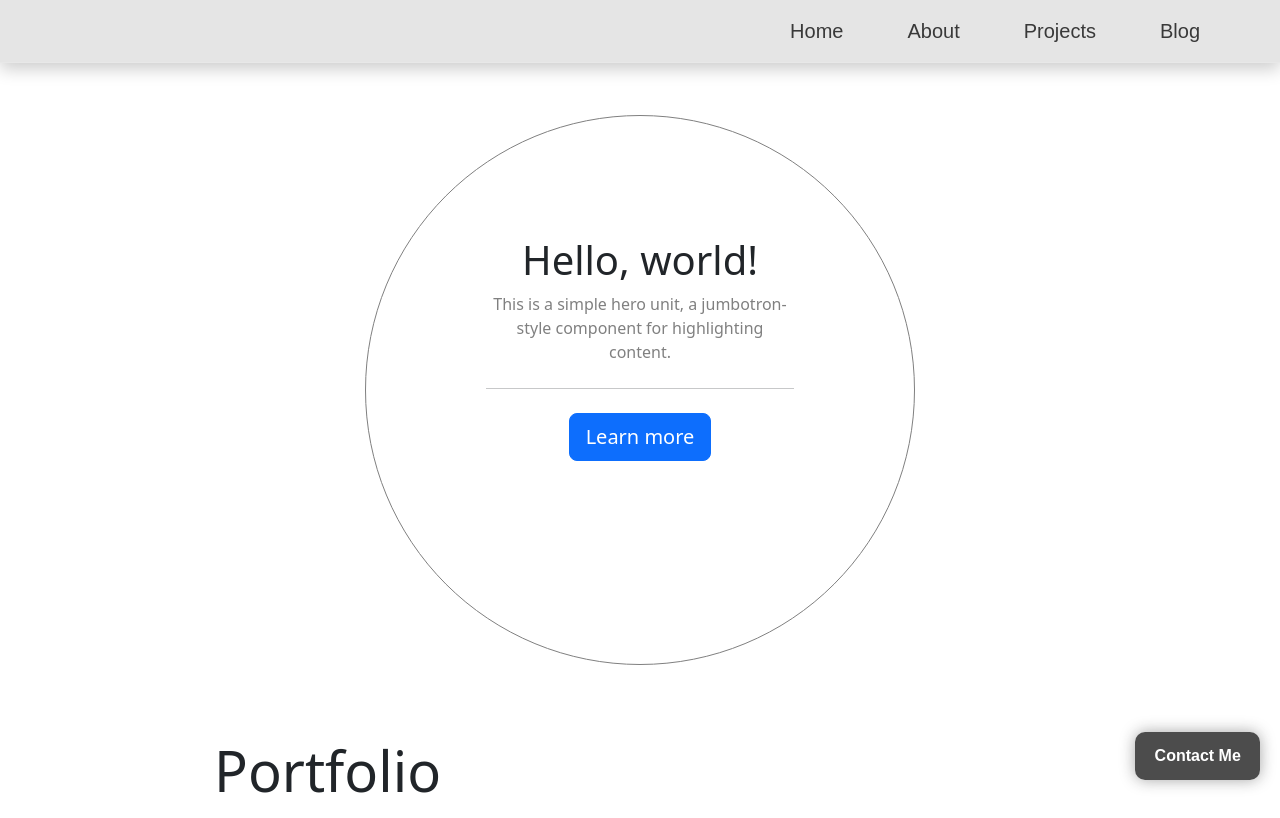
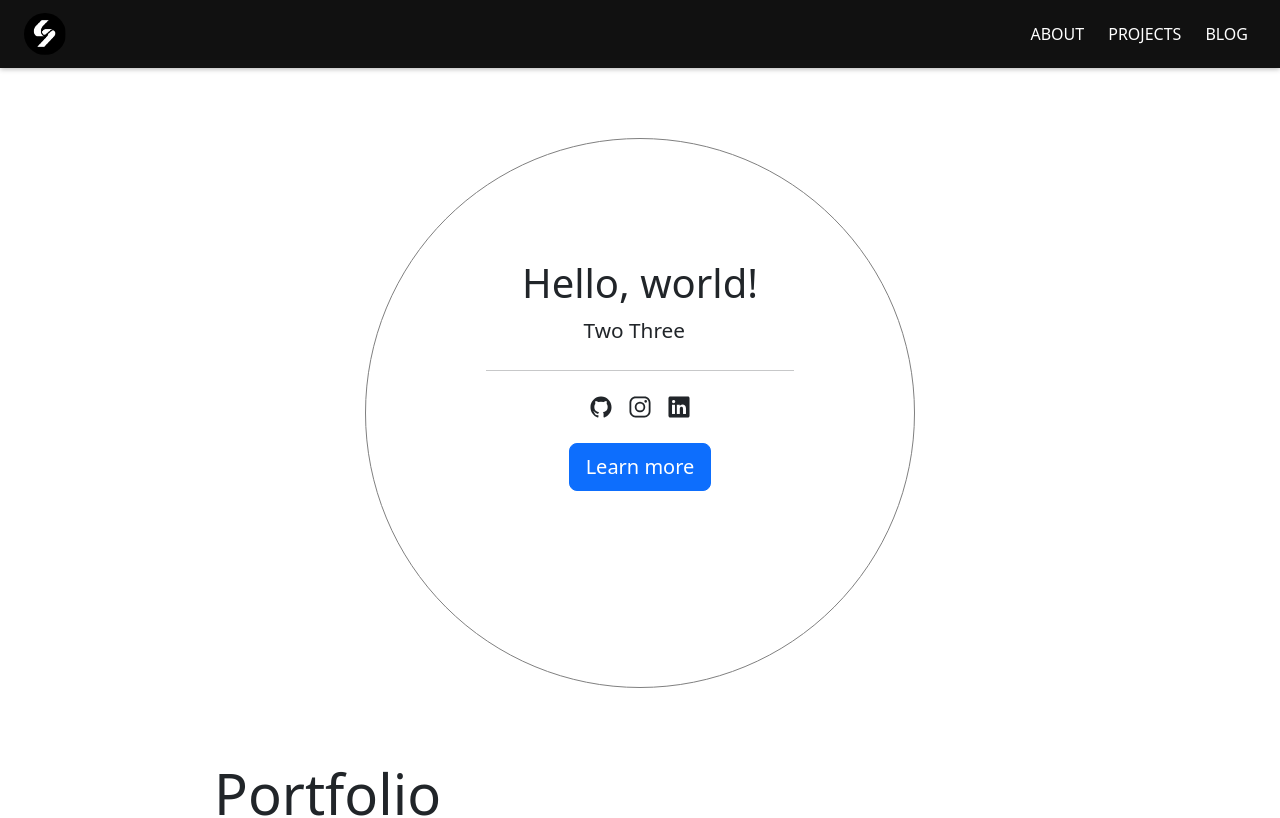
Before and after one commit to SaranshUpadhyay07/PortfolioWebsite, a React (Vite) app: page / in a window 1280 px wide. Shown: the top 818 px of the page. Built offline with nearby package versions, Linux system fonts and the light colour scheme.

Commit message:
navbar design updated

```diff
--- a/package.json
+++ b/package.json
@@ -18,6 +18,7 @@
     "react-dom": "^19.1.0",
     "react-router-dom": "^7.6.3",
     "react-router-hash-link": "^2.4.3",
+    "react-type-animation": "^3.2.0",
     "swiper": "^11.2.8"
   },
   "devDependencies": {
--- a/public/styles.css
+++ b/public/styles.css
@@ -169,41 +169,6 @@ footer a {
 footer a:hover {
   color: #000;
 }
-.navbar-div {
-  background: rgba(4, 4, 4, 0.1) !important;
-  backdrop-filter: blur(5px);
-  -webkit-backdrop-filter: blur(12px);
-  border-bottom: 1px solid rgba(255, 255, 255, 0.1);
-  box-shadow: 0 6px 16px rgba(0, 0, 0, 0.2);
-}
-
-.navbar-nav .nav-link {
-  font-family: 'Orbitron', sans-serif;
-  color: #393939 !important;
-  font-weight: 500;
-  font-size: 1.05rem;
-  position: relative;
-  transition: all 0.3s ease;
-}
-
-.navbar-nav .nav-link::after {
-  content: '';
-  position: absolute;
-  left: 0;
-  bottom: 0;
-  width: 0%;
-  height: 2px;
-  background-color: rgb(35, 35, 35); /* hover color */
-  transition: width 0.3s ease;
-}
-
-.navbar-nav .nav-link:hover::after {
-  width: 100%;
-}
-
-.navbar-nav .nav-link:hover {
-  color: rgb(50, 49, 49) !important;
-}
 
 /* Floating Button */
 .floating-contact {
@@ -228,6 +193,90 @@ footer a:hover {
 
 /* Import Orbitron font */
 @import url('https://fonts.googleapis.com/css2?family=Orbitron:wght@400;600&display=swap');
+
+/* Base Navbar */
+.navbar-div {
+  background-color: #111;
+  position: fixed;
+  top: 0;
+  width: 100%;
+  z-index: 1000;
+  box-shadow: 0 1px 5px rgba(0, 0, 0, 0.3);
+  padding: 0.6rem 1rem;
+}
+
+/* Navbar Brand Icon */
+.navbar-brand img.home-icon {
+  width: 42px;
+  height: 42px;
+  border-radius: 50%;
+  transition: transform 0.3s ease;
+}
+.navbar-brand img.home-icon:hover {
+  transform: scale(1.05);
+}
+
+/* Nav Links */
+.navbar-nav {
+  gap: 0.5rem;
+}
+.navbar-nav .nav-link {
+  color: #fff !important;
+  font-size: 1rem;
+  font-weight: 500;
+  text-transform: uppercase;
+  padding: 0.7rem 1.2rem;
+  text-align: center;
+  position: relative;
+  transition: all 0.3s ease;
+}
+
+/* Hover & Active underline */
+.navbar-nav .nav-link::after {
+  content: "";
+  position: absolute;
+  bottom: 8px;
+  left: 50%;
+  transform: translateX(-50%);
+  width: 0%;
+  height: 2px;
+  background-color: #fff;
+  transition: width 0.3s ease-in-out;
+}
+
+.navbar-nav .nav-link:hover::after,
+.navbar-nav .active-link::after {
+  width: 80%;
+}
+
+/* Active Link Style */
+.active-link {
+  font-weight: 700;
+}
+
+/* Toggler Button (Mobile) */
+.navbar-toggler {
+  border: none;
+  outline: none;
+}
+.navbar-toggler-icon {
+  filter: invert(1);
+}
+
+/* Mobile dropdown fix */
+@media (max-width: 991px) {
+  .navbar-nav {
+    display: flex;
+    flex-direction: column;
+    align-items: center;
+    padding: 1rem 0;
+  }
+  .navbar-nav .nav-link {
+    width: 100%;
+    padding: 0.9rem 0;
+    font-size: 1.1rem;
+  }
+}
 
 footer .top {
   background: url("https://www.adhamdannaway.com/wp-content/themes/dannaway/images/sprite.png") no-repeat 0 -217px;
@@ -510,22 +559,38 @@ body.modal-open::before {
   height: 550px !important;;
   border: 1px solid grey;
   border-radius:50%;
-  margin-top: 115px !important;
+  margin-top: 70px !important;
   padding: 120px!important;
+}
+.social-icons{
+  gap:5%;
+  font-size:x-large
+}
+.home-icon{
+  width: 45px;
+  height: 45px;
+  border-radius: 50%;
+
+}
+.home-icon:hover{
+  transform: scale(1.1);
+  box-shadow: 0 0 10px rgba(0, 0,0, 0.5);
+  transition: transform 0.5s ease;
+  cursor:pointer;
 }
 @media (max-width: 991px) {
   .home-circle {
     width: 400px !important;
     height: 400px !important;
     padding: 80px !important;
-    margin-top: 120px !important;
+    margin-top: 90px !important;
   }
 }
 @media (max-width: 575px) {
   .home-circle {
-    width: 280px !important;
-    height: 280px !important;
+    width: 300px !important;
+    height: 300px !important;
     padding: 50px !important;
-    margin-top: 100px !important;
+    margin-top: 80px !important;
   }
 }
--- a/src/components/header.jsx
+++ b/src/components/header.jsx
@@ -1,5 +1,5 @@
 import React, { useEffect } from 'react';
-import { Link } from 'react-router-dom';
+import { NavLink } from 'react-router-dom';
 
 function Header() {
   useEffect(() => {
@@ -20,11 +20,13 @@ function Header() {
 
   return (
     <>
-      <nav className="navbar navbar-expand-lg fixed-top px-4 navbar-div">
+      <nav className="navbar navbar-expand-lg px-4 navbar-div">
+        <NavLink to="/" className="navbar-brand">
+          <img src="/images/SU.png" className="home-icon" alt="Logo" />
+        </NavLink>
 
-          {/* Toggler */}
         <button
-            className="navbar-toggler text-white bg-light"
+          className="navbar-toggler"
           type="button"
           data-bs-toggle="collapse"
           data-bs-target="#navbarNav"
@@ -35,51 +37,35 @@ function Header() {
           <span className="navbar-toggler-icon"></span>
         </button>
 
-          {/* Collapsible Links */}
         <div className="collapse navbar-collapse" id="navbarNav">
           <div className="navbar-nav ms-auto">
-              <Link to="/" className="nav-link me-5 fs-5">Home</Link>
-              <Link to="/about" className="nav-link me-5 fs-5">About</Link>
-              <Link to="/projects" className="nav-link me-5 fs-5">Projects</Link>
-              <Link to="/blog" className="nav-link me-5 fs-5">Blog</Link>
+            <NavLink
+              to="/about"
+              className={({ isActive }) =>
+                `nav-link ${isActive ? 'active-link' : ''}`
+              }
+            >
+              about
+            </NavLink>
+            <NavLink
+              to="/projects"
+              className={({ isActive }) =>
+                `nav-link ${isActive ? 'active-link' : ''}`
+              }
+            >
+              projects
+            </NavLink>
+            <NavLink
+              to="/blog"
+              className={({ isActive }) =>
+                `nav-link ${isActive ? 'active-link' : ''}`
+              }
+            >
+              blog
+            </NavLink>
           </div>
         </div>
       </nav>
-
-      {/* Floating Contact Me Button */}
-      <button
-        className="floating-contact"
-        data-bs-toggle="modal"
-        data-bs-target="#staticBackdrop"
-      >
-        Contact Me
-      </button>
-
-      {/* Contact Modal */}
-      <div
-        className="modal fade"
-        id="staticBackdrop"
-        data-bs-backdrop="static"
-        data-bs-keyboard="false"
-        tabIndex="-1"
-      >
-        <div className="modal-dialog modal-dialog-centered">
-          <div className="modal-content bg-dark text-white">
-            <div className="modal-header">
-              <h5 className="modal-title">Contact Me</h5>
-              <button type="button" className="btn-close btn-close-white" data-bs-dismiss="modal" aria-label="Close"></button>
-            </div>
-            <div className="modal-body">
-              <ul className="list-unstyled">
-                <Link to="/" className="nav-link">Home</Link>
-                <Link to="/about" className="nav-link">About</Link>
-                <Link to="/projects" className="nav-link">Projects</Link>
-                <Link to="/blog" className="nav-link">Blog</Link>
-              </ul>
-            </div>
-          </div>
-        </div>
-      </div>
     </>
   );
 }
--- a/src/components/home.jsx
+++ b/src/components/home.jsx
@@ -6,6 +6,29 @@ import Journey from './journey.jsx'
 import Portfolio from './portfolio.jsx'
 import ProjectSlider from './projectslider.jsx'
 import { Link } from 'react-router-dom'
+import { TypeAnimation } from 'react-type-animation';
+
+const ExampleComponent = () => {
+  return (
+    <TypeAnimation
+      sequence={[
+        'One', // Types 'One'
+        2000, // Waits 1s
+        'Two', // Deletes 'One' and types 'Two'
+        2000, // Waits 2s
+        'Two Three',
+        2000, // Types 'Three' without deleting 'Two'
+        () => {
+          console.log('Sequence completed');
+        },
+      ]}
+      wrapper="span"
+      cursor={true}
+      repeat={Infinity}
+      style={{ fontSize: '1.3em', display: 'inline-block' }}
+    />
+  );
+};
 
 function Home() {
   return (
@@ -13,10 +36,13 @@ function Home() {
       {/* Bootstrap-style jumbotron */}
       <div className="jumbotron text-center different-section top-container container-lg  home-circle mb-5">
         <h1 className="display-6">Hello, world!</h1>
-        <p>
-          This is a simple hero unit, a jumbotron-style component for highlighting content.
-        </p>
+        <ExampleComponent />
         <hr className="my-4" />
+        <div class="d-flex justify-content-center mb-4 social-icons">
+          <ion-icon name="logo-github"></ion-icon>
+          <ion-icon name="logo-instagram"></ion-icon>
+          <ion-icon name="logo-linkedin"></ion-icon>
+        </div>
         <Link className="btn btn-primary btn-lg" to="/about" role="button">
           Learn more
         </Link>
```
Also changed, not shown: 1 other file (tests, documents, lock files or other folders). Lines whose indentation alone changed are shown as unchanged.
